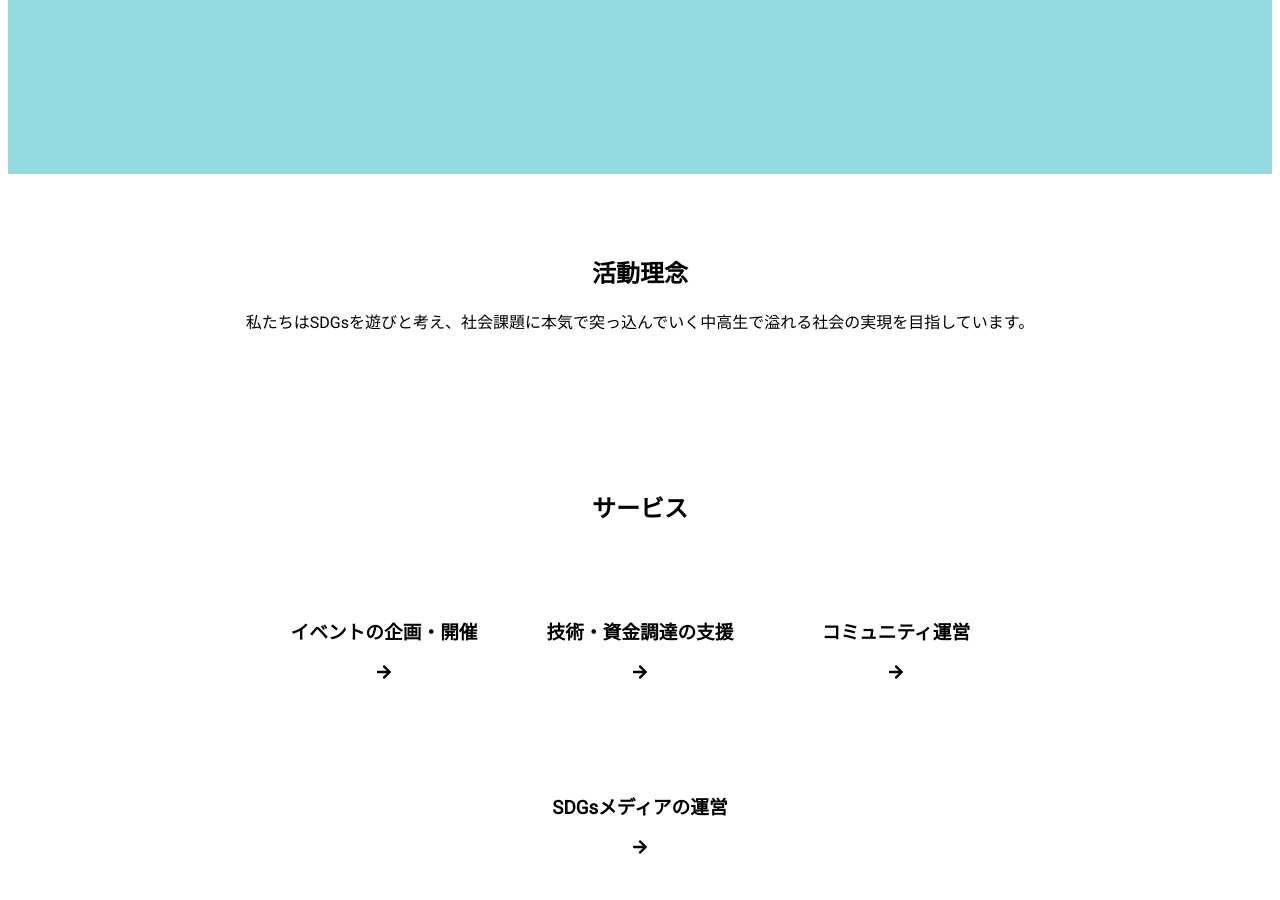
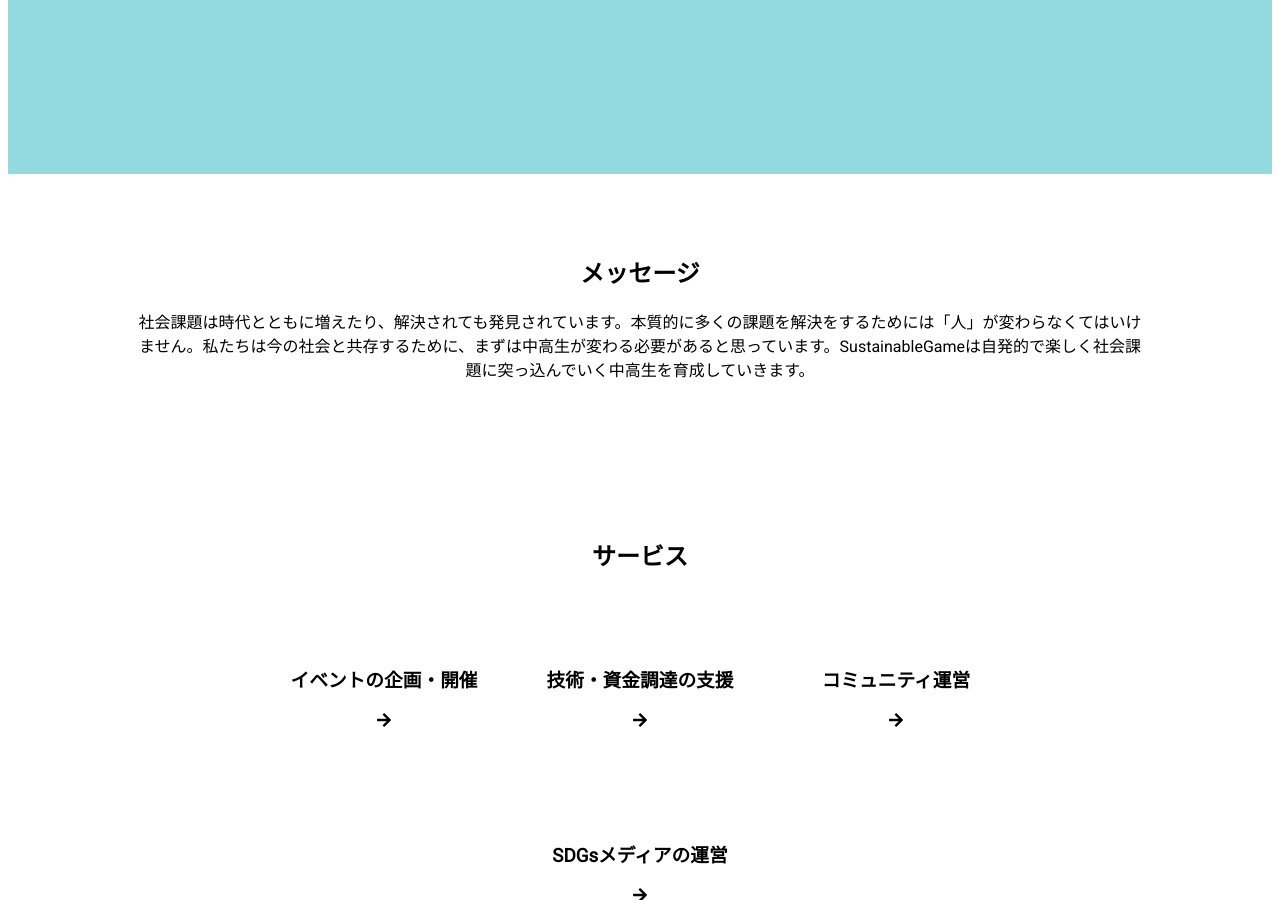
Before and after one commit to sustainable-game/sustainable-game.github.io, a Jekyll site: the page built from index.md, in a window 1280 px wide and 900 px high, scrolled down 734 px. Built offline with Jekyll 4.4.1, drawn with Linux system fonts in a browser that asks for light colours; nearby versions of some CDN libraries.

Commit message:
add message

```diff
--- a/_includes/about.html
+++ b/_includes/about.html
@@ -1,6 +1,6 @@
 <div class="section" id="about">
-	<h2>活動理念</h2>
+	<h2>メッセージ</h2>
 	<p>
-		私たちはSDGsを遊びと考え、社会課題に本気で突っ込んでいく中高生で溢れる社会の実現を目指しています。
+		社会課題は時代とともに増えたり、解決されても発見されています。本質的に多くの課題を解決をするためには「人」が変わらなくてはいけません。私たちは今の社会と共存するために、まずは中高生が変わる必要があると思っています。SustainableGameは自発的で楽しく社会課題に突っ込んでいく中高生を育成していきます。
 	</p>
 </div>
```
